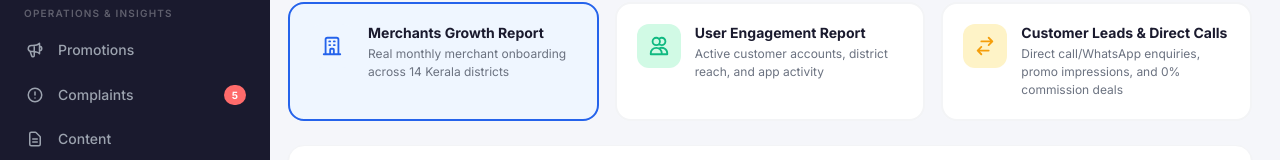
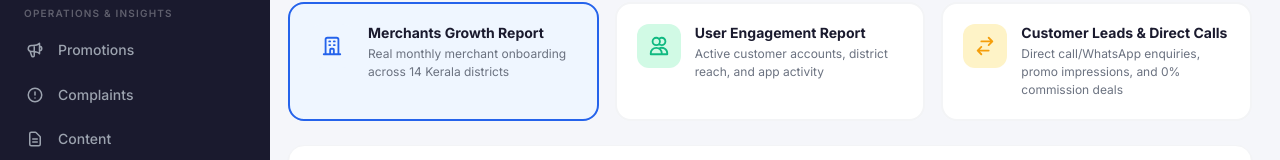
Before and after one commit to aurumfx-software/logo_frontend, a React (Vite) app: page /reports in a window 1280 px wide. Shown: the part 410-570 px from the top of the page. Built offline with nearby package versions, Linux system fonts and the light colour scheme; no server answers; sample sign-in values are in the browser's storage; a web font is replaced by a local one.

Commit message:
badge remove

```diff
--- a/src/components/Layout/Sidebar.jsx
+++ b/src/components/Layout/Sidebar.jsx
@@ -36,7 +36,7 @@ const ALL_NAV_ITEMS = [
     title: 'Operations & Insights',
     items: [
       { key: 'promotions', path: '/promotions', icon: HiOutlineSpeakerphone, label: 'Promotions' },
-      { key: 'complaints', path: '/complaints', icon: HiOutlineExclamationCircle, label: 'Complaints', badge: 5 },
+      { key: 'complaints', path: '/complaints', icon: HiOutlineExclamationCircle, label: 'Complaints' },
       { key: 'content', path: '/content', icon: HiOutlineDocumentText, label: 'Content' },
       { key: 'geography', path: '/geography', icon: HiOutlineGlobe, label: 'Geography' },
       { key: 'reports', path: '/reports', icon: HiOutlineChartBar, label: 'Reports' },
```
